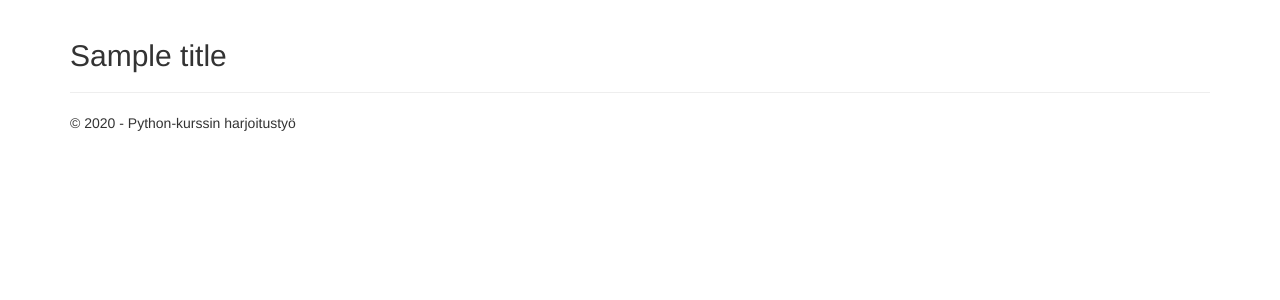
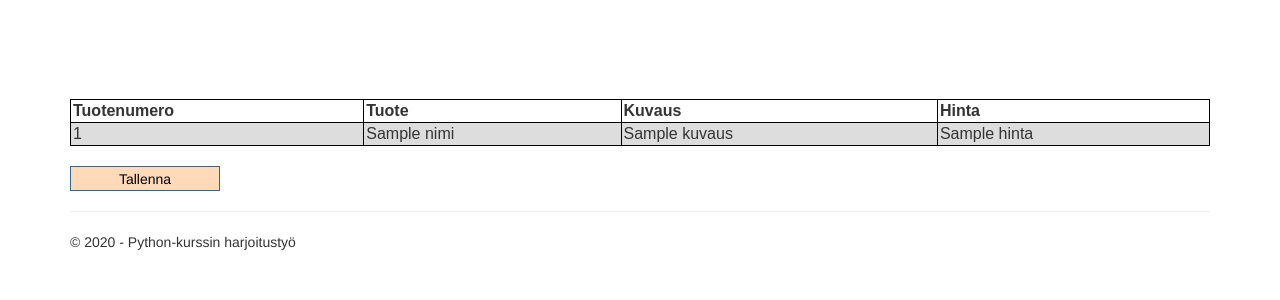
Before and after one commit to Kirsi84/Projects, a Flask app: template SafkaPoint/tuotteet_app/templates/order.html in a window 1280 px wide. Shown: the part 51-351 px from the top of the page. Run offline with Flask 2, Linux system fonts and the light colour scheme; the template is opened without the code that fills it: most values are stand-ins (such as "Sample title", 1, 10 or a date in 2020); some libraries are stand-ins or nearby versions.

Commit message:
added some modifications

```diff
--- a/SafkaPoint/tuotteet_app/static/content/site.css
+++ b/SafkaPoint/tuotteet_app/static/content/site.css
@@ -3,6 +3,21 @@ body {
     padding-bottom: 20px;
 }
 
+.sButton {
+    /* margin-left: 25; */
+    margin-right: 25px;
+    height: 25px;
+    width: 150px;
+    background-color: peachpuff;
+    border-style: groove;
+    text-align: center;
+    cursor: pointer;
+    border: 1px solid #2d6898;
+}
+
+.sButton:hover {
+    box-shadow: 0 12px 16px 0 rgba(0,0,0,0.24), 0 17px 50px 0 rgba(0,0,0,0.19);
+}
 
 .lbTitle {
     width:150px;
--- a/SafkaPoint/tuotteet_app/templates/addProduct.html
+++ b/SafkaPoint/tuotteet_app/templates/addProduct.html
@@ -29,7 +29,8 @@
       <br> <br>
       <div class="field is-grouped">
         <div class="control">
-          <button class="button is-primary is-small">Tallenna</button>
+          <!-- <button class="button is-primary is-small">Tallenna</button> -->
+          <button class="sButton">Tallenna</button>
         </div>
       </div>
 
--- a/SafkaPoint/tuotteet_app/templates/layout.html
+++ b/SafkaPoint/tuotteet_app/templates/layout.html
@@ -27,7 +27,6 @@
                     <li><a href="{{ url_for('order') }}">Tilaus</a></li>
                     <li><a href="{{ url_for('about') }}">Tietoja</a></li>
                     <li><a href="{{ url_for('contact') }}">Yhteystiedot</a></li>
-                    <!-- <li><a href="{{ url_for('customerror') }}">Virhe</a></li> -->
                 </ul>
             </div>
         </div>
--- a/SafkaPoint/tuotteet_app/templates/order.html
+++ b/SafkaPoint/tuotteet_app/templates/order.html
@@ -1,8 +1,53 @@
 {% extends "layout.html" %}
 {% block title %}{% endblock %}
+<br>
+<br>
 {% block content %}
 
-<h2>{{ title }}</h2>
-<h3>{{ message }}</h3>
+<br> <br>
+<form action="" method="post" name="product_list">
+<div></div>
+<span class="message">{{ message }}</span>
 
+<br> <br>
+{% if data %}
+
+<table id="tuotteet" style="width:100%">
+    <tbody>
+        <tr>
+            <th>Tuotenumero</th>
+            <th>Tuote</th>
+            <th>Kuvaus</th>
+            <th>Hinta</th>
+        </tr>
+
+        {% for product in data %}
+
+            <tr>
+                <!-- <td><input type="checkbox" name="product_keys" value="{{ product["id"] }}" />
+                     {{ product["id"] }}
+                </td> -->
+                <td> {{ product["id"] }}</td>
+                <td> {{ product["nimi"] }}</td>
+                <td> {{ product["kuvaus"] }}</td>
+                <td> {{ product["hinta"] }}</td>
+            </tr
+        </tr>
+
+        {% endfor %}
+
+    </tbody>
+</table>
+
+<br />
+
+<div class="field is-grouped">
+    <div class="control">
+        <!-- <button class="button is-danger is-small">Tallenna</button> -->
+        <button class="sButton">Tallenna</button>
+    </div>
+</div>
+{% endif %}
+
+</form>
 {% endblock %}
--- a/SafkaPoint/tuotteet_app/views.py
+++ b/SafkaPoint/tuotteet_app/views.py
@@ -34,14 +34,52 @@ def getDbSettings():
         dbSettings = {"host": "127.0.0.1:53181", "user": "azure", "password": "6#vWHD_$", "database": "noutopiste" }
     return dbSettings
 
+def getDBProductsByIdList(product_keys):
+    products = ()
+    try:
+        sqlwhere = ""
+        if len(product_keys) > 0:
+            sqlwhere =  ','.join([str(x) for x in product_keys])
 
-# ostoslista = [[1, "hiiva", "kuivahiiva", "1.50"],
-#                  [2, "leipä", "juureen leivottu", "2.50"],
-#                  [3, "maito", "laktoositon", "2.2"],
-#                  [4, "sitruuna", "luomu", "2.30"],
-#                  [5, "sokeri", "kidesokeri", "2.50"],
-#                  [6, "vesi", "hiilihapoton", "1"],
-#                  [7, "voi", "luomu", "3.2"]]
+            sqlwhere =  "WHERE id in (" + sqlwhere + " ) "
+
+        dbSet = getDbSettings()
+
+        cnx = mysql.connector.connect(user= dbSet['user'],
+                              password=dbSet['password'],
+                              host=dbSet['host'],
+                              database=dbSet['database'])
+
+        cursor  = cnx.cursor()
+ #       query   = ("SELECT id, nimi, kuvaus, hinta FROM tuote WHERE id in (" + sqlwhere + " )" + " ORDER BY nimi")
+
+        if sqlwhere == "":
+            query   = ("SELECT id, nimi, kuvaus, hinta FROM tuote ORDER BY nimi")
+        else:
+            query   = ("SELECT id, nimi, kuvaus, hinta FROM tuote " + sqlwhere + "  ORDER BY nimi")
+
+
+        cursor.execute(query)
+
+        columns = cursor.description
+        result = [{columns[index][0]:column for index, column in enumerate(value)} for value in cursor.fetchall()]
+
+        return result
+
+    except mysql.connector.Error as err:
+        msg = ""
+        if err.errno == errorcode.ER_ACCESS_DENIED_ERROR:
+            msg = "Something is wrong with your user name or password"
+        elif err.errno == errorcode.ER_BAD_DB_ERROR:
+            msg = "Database does not exist"
+        else:
+            msg = err._full_msg
+
+        writeIntoLogFile("getDBProductsByIdList: " +  msg)
+
+    finally:
+        cursor.close()
+        cnx.close()
 
 
 def getDBProducts():
@@ -58,7 +96,9 @@ def getDBProducts():
         cursor  = cnx.cursor()
         query   = ("SELECT id, nimi, kuvaus, hinta FROM tuote order by nimi")
         cursor.execute(query)
-        result  = cursor.fetchall()
+
+        columns = cursor.description
+        result = [{columns[index][0]:column for index, column in enumerate(value)} for value in cursor.fetchall()]
 
         return result
 
@@ -121,19 +161,20 @@ def updateDBProduct(name, description, price):
 def home():
     try:
         if request.method == "POST":
+            now = datetime.now()
+            formatted_now = now.strftime("%d.%m.%Y klo %H:%M:%S")
 
-            # todo: processing missing
-            # form_product_keys = request.form.getlist("product_keys")
-            # tilaukset = ""
-            # for product_key in form_product_keys:
-            #      tilaukset += product_key + " "
+            form_product_keys = request.form.getlist("product_keys")
 
-            return redirect(url_for('order'))
-            # return render_template(
-            #    'order.html',
-            #    title='Tilaus',
-            #    year=datetime.now().year,
-            #    message=tilaukset)
+            orders = getDBProductsByIdList(form_product_keys)
+
+            return render_template(
+                 "order.html",
+                    title = "Tilaukset",
+                    year=datetime.now().year,
+                    message = "Tilatut tuotteet - " + formatted_now + " ",
+                    data = orders)
+
         else:
 
             now = datetime.now()
@@ -141,13 +182,19 @@ def home():
 
             products = getDBProducts()
 
+            for product in products:
+                id =  product["id"]
+                nimi = product["nimi"]
+
             return render_template(
                     "index.html",
                     title = "Tuotteet",
+                    year=datetime.now().year,
                     message = "Valitse tuotteet listalta - " + formatted_now + " ",
                     data = products)
 
-    except:
+    except Exception as e:
+        writeIntoLogFile(str(e))
         return redirect(url_for('customerror'))
 
 @app.route('/addProduct', methods=['GET', 'POST'])
@@ -167,7 +214,6 @@ def addProduct():
 
             updateDBProduct(name, description, price)
 
-
             now = datetime.now()
             formatted_now = now.strftime("%d.%m.%Y klo %H:%M:%S")
             products = getDBProducts()
@@ -178,12 +224,16 @@ def addProduct():
                 year=datetime.now().year,
                 message = "Valitse tuotteet listalta - " + formatted_now + " ",
                 data = products)
-    except:
+
+    except Exception as e:
+        writeIntoLogFile(str(e))
         return redirect(url_for('customerror'))
 
-@app.route('/order/')
+
+@app.route('/order', methods=['GET', 'POST'])
 def order():
-    """Renders the about page."""
+    """Renders the order page."""
+
     return render_template(
         'order.html',
         title='Tilaus',
@@ -191,15 +241,6 @@ def order():
         message='Tilaus-toimintoa ei ole toteutettu'
     )
 
-    # if request.method == "GET":
-    #     products = getDBProducts()
-    #     return render_template("order.html")
-    #     #   return render_template("order.html", data = products)
-    # else:
-    #     form_movie_keys = request.form.getlist("movie_keys")
-        # for form_movie_key in form_movie_keys:
-        #     db.delete_movie(int(form_movie_key))
-        # return redirect(url_for("movies_page"))
 
 @app.route('/contact/')
 def contact():
```
Also changed, not shown: SafkaPoint/tuotteet_app/templates/index.html (+12 -22 lines), 2 other files.
